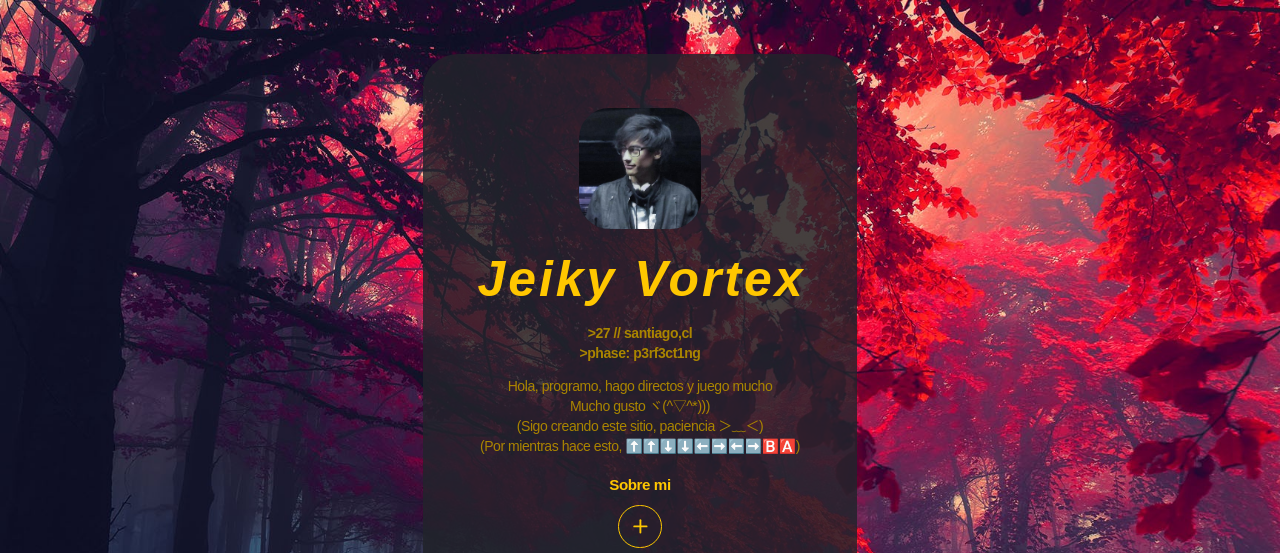
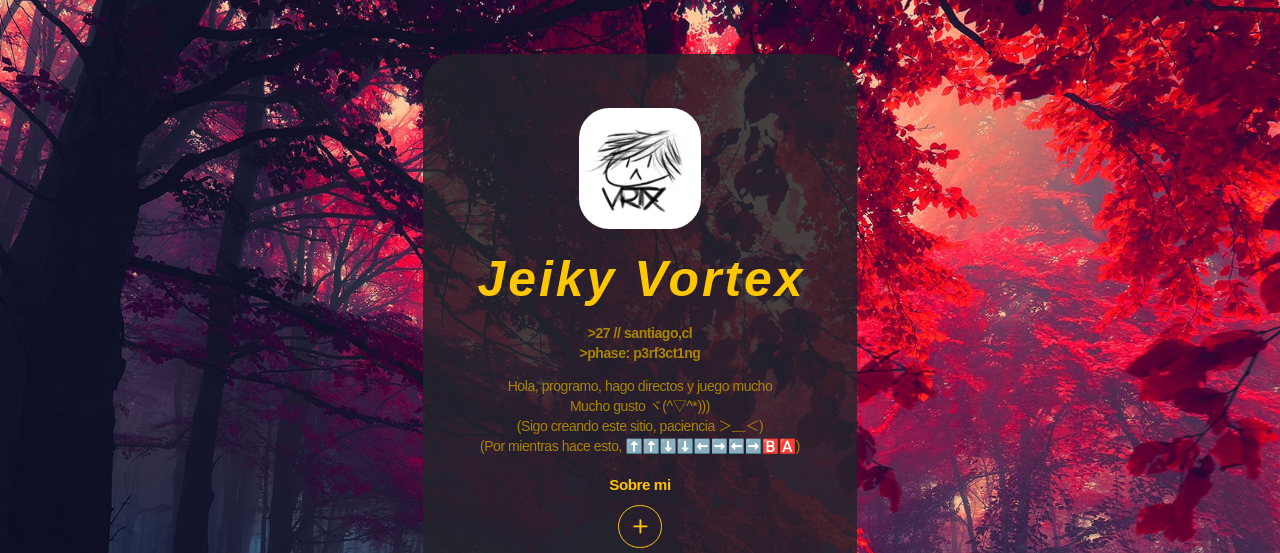
Before and after one commit to JeikyVortex/vrtx.github.io, a plain HTML site: page index.html in a window 1280 px wide. Shown: the top 553 px of the page. Drawn offline with nearby package versions, Linux system fonts and the light colour scheme.

Commit message:
Add files via upload

```diff
--- a/index.html
+++ b/index.html
@@ -10,7 +10,7 @@
         <meta property="og:title" content="🌀👑 // Jeiky Vortex"/>
         <meta property="og:type" content="website"/>
         <meta property="og:description" content="Make way, for the kings"/>
-        <meta property="og:image" content="./assets/images/VRTX565.png"/>
+        <meta property="og:image" content="./assets/images/pfp_li.jpeg"/>
         <meta property="og:image:type" content="image/jpeg"/>
         <meta property="og:image:width" content="1280"/>
         <meta property="og:image:height" content="800"/>
@@ -875,7 +875,7 @@
                 <div class="inner">
                     <div id="image01" class="image">
                         <span class="frame">
-                            <img src="./assets/images/pfp_li.jpeg" alt=""/>
+                            <img src="./assets/images/VRTX565.png" alt=""/>
                         </span>
                     </div>
                     <h1 id="text02">
```
